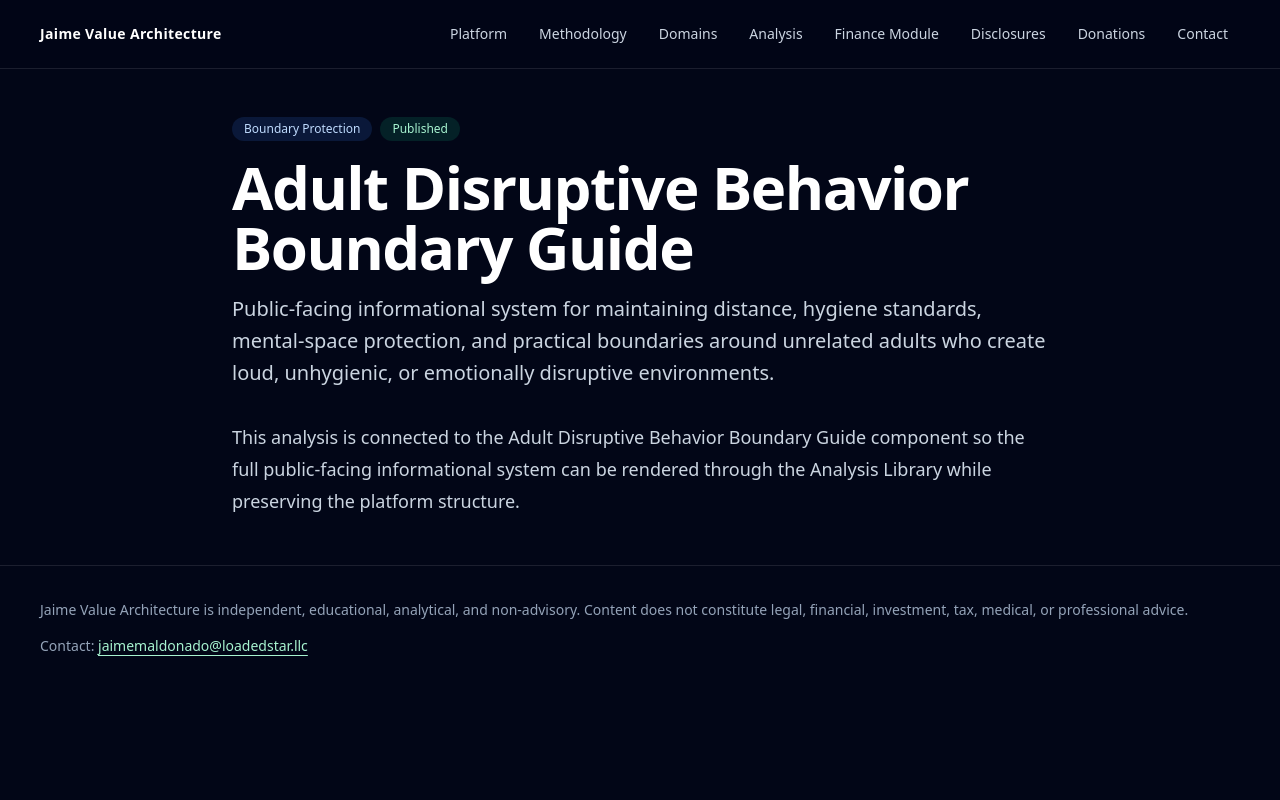
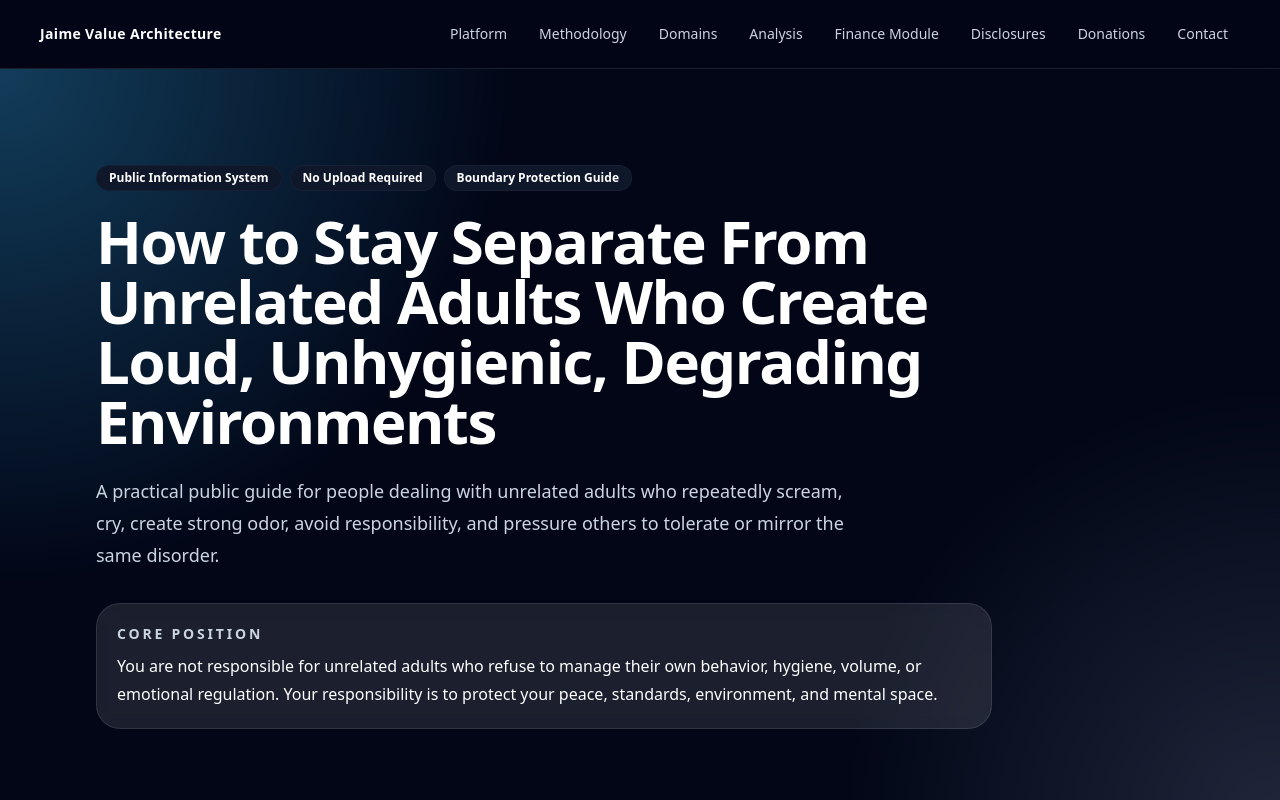
Before and after one commit to HIGHMELV30/jaime-value-architecture, a Next.js app: page /analysis/adult-disruptive-behavior-boundary-guide in a window 1280 px wide. Shown: the top 800 px of the page. Built offline with nearby package versions, Linux system fonts and the light colour scheme.

Commit message:
Update page.tsx

```diff
--- a/app/analysis/[slug]/page.tsx
+++ b/app/analysis/[slug]/page.tsx
@@ -2,6 +2,7 @@ import { notFound } from "next/navigation";
 import { Shell } from "@/components/Shell";
 import SocialProductivityInformationalSystem from "@/components/SocialProductivityInformationalSystem";
 import BlackOpsHardcoreCTFSystem from "@/components/components_BlackOpsHardcoreCTFSystem";
+import PublicBoundaryGuideForAdultDisruptiveBehavior from "@/components/PublicBoundaryGuideForAdultDisruptiveBehavior";
 import { analyses, getAnalysis } from "@/data/analyses";
 
 export function generateStaticParams() {
@@ -24,6 +25,14 @@ export default function AnalysisDetailPage({ params }: { params: { slug: string
     return (
       <Shell>
         <BlackOpsHardcoreCTFSystem />
+      </Shell>
+    );
+  }
+
+  if (analysis.slug === "adult-disruptive-behavior-boundary-guide") {
+    return (
+      <Shell>
+        <PublicBoundaryGuideForAdultDisruptiveBehavior />
       </Shell>
     );
   }
```
